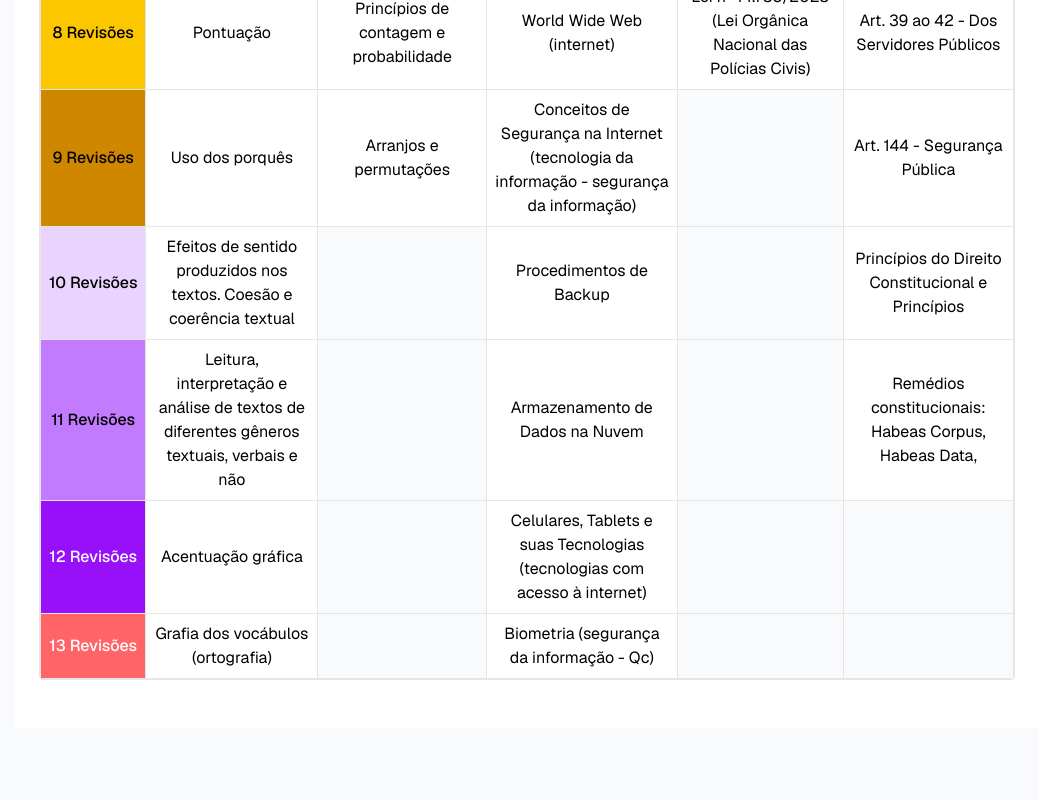
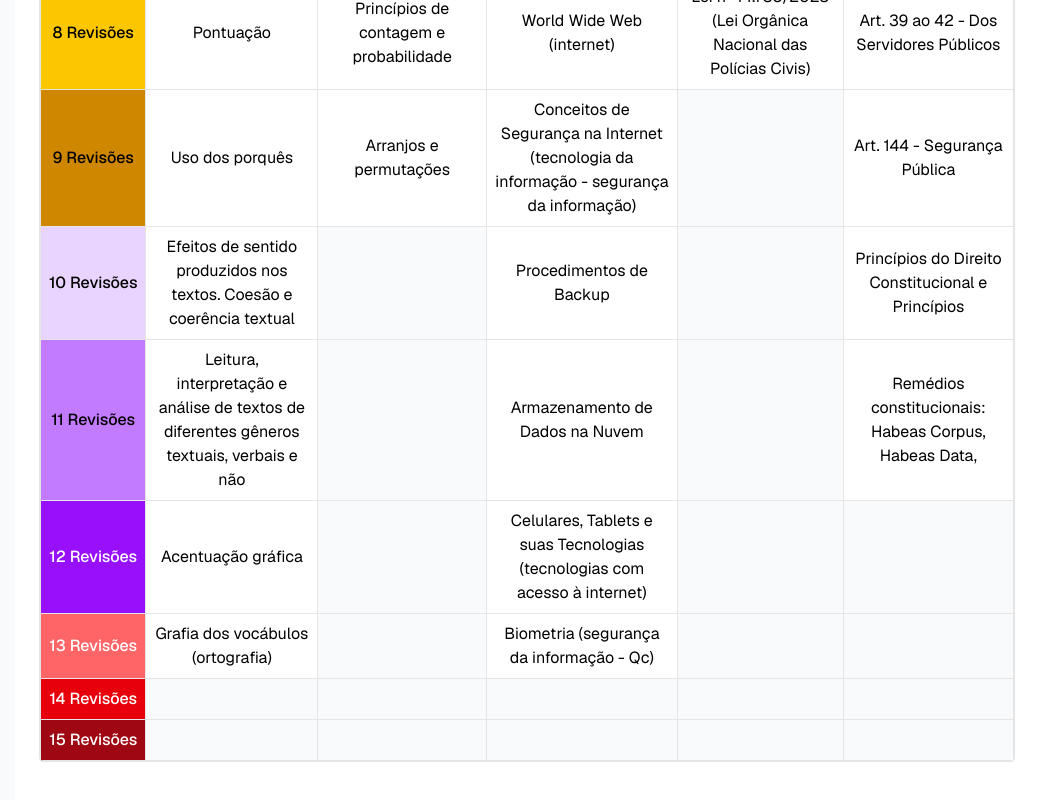
Before and after one commit to viniciuspizettadesouza/projeto-br4b0, a Next.js app: page /dashboard/visual-control in a window 1280 px wide. Shown: the part 1121-1921 px from the top of the page, without its empty margins (241-1280 px from the left). Before the commit the page ends 1849 px from the top, so only its background shows below. Built offline with nearby package versions, Linux system fonts and the light colour scheme; no server answers; sample sign-in values are in the browser's storage.

Commit message:
Optimize reviews rowTitles

```diff
--- a/app/dashboard/visual-control/page.tsx
+++ b/app/dashboard/visual-control/page.tsx
@@ -1,6 +1,6 @@
 "use client";
 
-import { useState } from "react";
+import { useState, useMemo } from "react";
 import { data } from "@/app/dashboard/visual-control/utils";
 
 const legendColors = [
@@ -22,39 +22,31 @@ const legendColors = [
   "bg-red-800 text-white",
 ];
 
-const rowTitles = [
-  "1 Revisão",
-  "2 Revisões",
-  "3 Revisões",
-  "4 Revisões",
-  "5 Revisões",
-  "6 Revisões",
-  "7 Revisões",
-  "8 Revisões",
-  "9 Revisões",
-  "10 Revisões",
-  "11 Revisões",
-  "12 Revisões",
-  "13 Revisões",
-];
+const rowTitles = Array.from({ length: legendColors.length - 1 }, (_, i) =>
+  i + 1 === 1 ? "1 Revisão" : `${i + 1} Revisões`
+);
 
-const columns = Object.keys(data);
+export default function VisualControlPage() {
+  const columns = useMemo(() => Object.keys(data), []);
   const totalRows = rowTitles.length;
 
-export default function VisualControlPage() {
-  const [cellColors, setCellColors] = useState(
-    Array.from({ length: totalRows }, () => Array.from({ length: columns.length }, () => 0))
+  const initialColors = useMemo(
+    () => Array.from({ length: totalRows }, () => Array(columns.length).fill(0)),
+    [columns.length, totalRows]
   );
 
+  const [cellColors, setCellColors] = useState(initialColors);
+
   const handleClick = (rowIndex: number, colIndex: number) => {
-    setCellColors((prev) => {
-      const newData = prev.map((row, i) =>
-        row.map((cell, j) =>
-          i === rowIndex && j === colIndex ? (cell + 1) % legendColors.length : cell
+    if (!data[columns[colIndex]][rowIndex]) return;
+
+    setCellColors((prev) =>
+      prev.map((row, i) =>
+        i === rowIndex
+          ? row.map((cell, j) => (j === colIndex ? (cell + 1) % legendColors.length : cell))
+          : row
       )
     );
-      return newData;
-    });
   };
 
   return (
@@ -66,34 +58,38 @@ export default function VisualControlPage() {
           <thead>
             <tr>
               <th className="border p-2">LEGENDA</th>
-              {columns.map((title, i) => (
-                <th key={i} className="border p-2 text-sm text-gray-700">
+              {columns.map((title) => (
+                <th key={title} className="border p-2 text-sm text-gray-700">
                   {title.replace(/_/g, " ")}
                 </th>
               ))}
             </tr>
           </thead>
           <tbody>
-            {Array.from({ length: totalRows }).map((_, rowIndex) => (
+            {rowTitles.map((label, rowIndex) => (
               <tr key={rowIndex}>
                 <td
                   className={`border p-2 font-medium whitespace-nowrap ${legendColors[rowIndex + 1]}`}
                 >
-                  {rowTitles[rowIndex]}
+                  {label}
                 </td>
-                {columns.map((colKey, colIndex) => (
+                {columns.map((colKey, colIndex) => {
+                  const cellValue = data[colKey][rowIndex];
+                  const colorClass = legendColors[cellColors[rowIndex][colIndex]];
+                  const clickable = !!cellValue;
+
+                  return (
                     <td
                       key={colIndex}
                       className={`border p-2 ${
-                      data[colKey][rowIndex]
-                        ? `cursor-pointer ${legendColors[cellColors[rowIndex][colIndex]]}`
-                        : "bg-gray-50 text-gray-400"
+                        clickable ? `cursor-pointer ${colorClass}` : "bg-gray-50 text-gray-400"
                       }`}
-                    onClick={() => data[colKey][rowIndex] && handleClick(rowIndex, colIndex)}
+                      onClick={() => clickable && handleClick(rowIndex, colIndex)}
                     >
-                    {data[colKey][rowIndex] || ""}
+                      {cellValue || ""}
                     </td>
-                ))}
+                  );
+                })}
               </tr>
             ))}
           </tbody>
```
Lines whose indentation alone changed are shown as unchanged.
